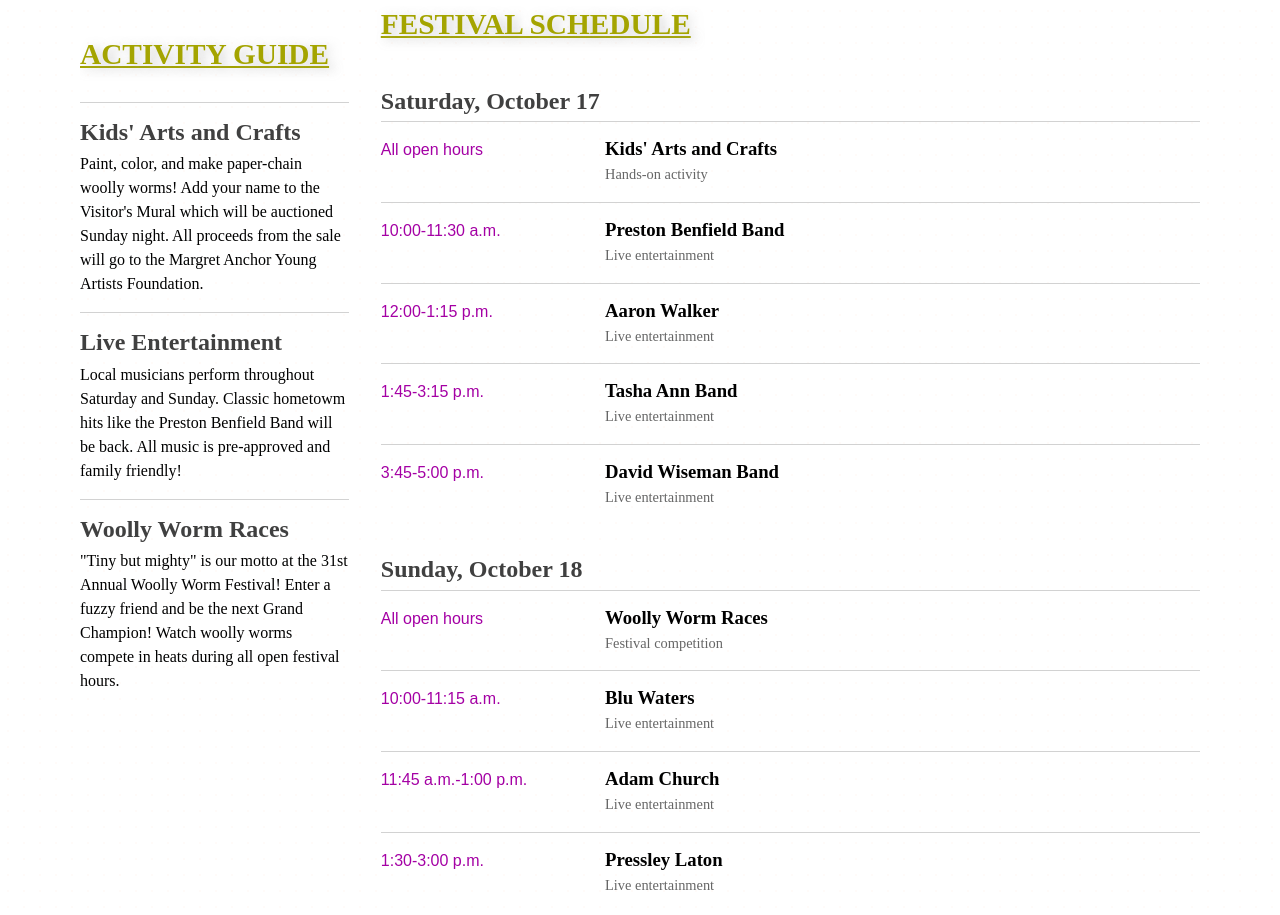
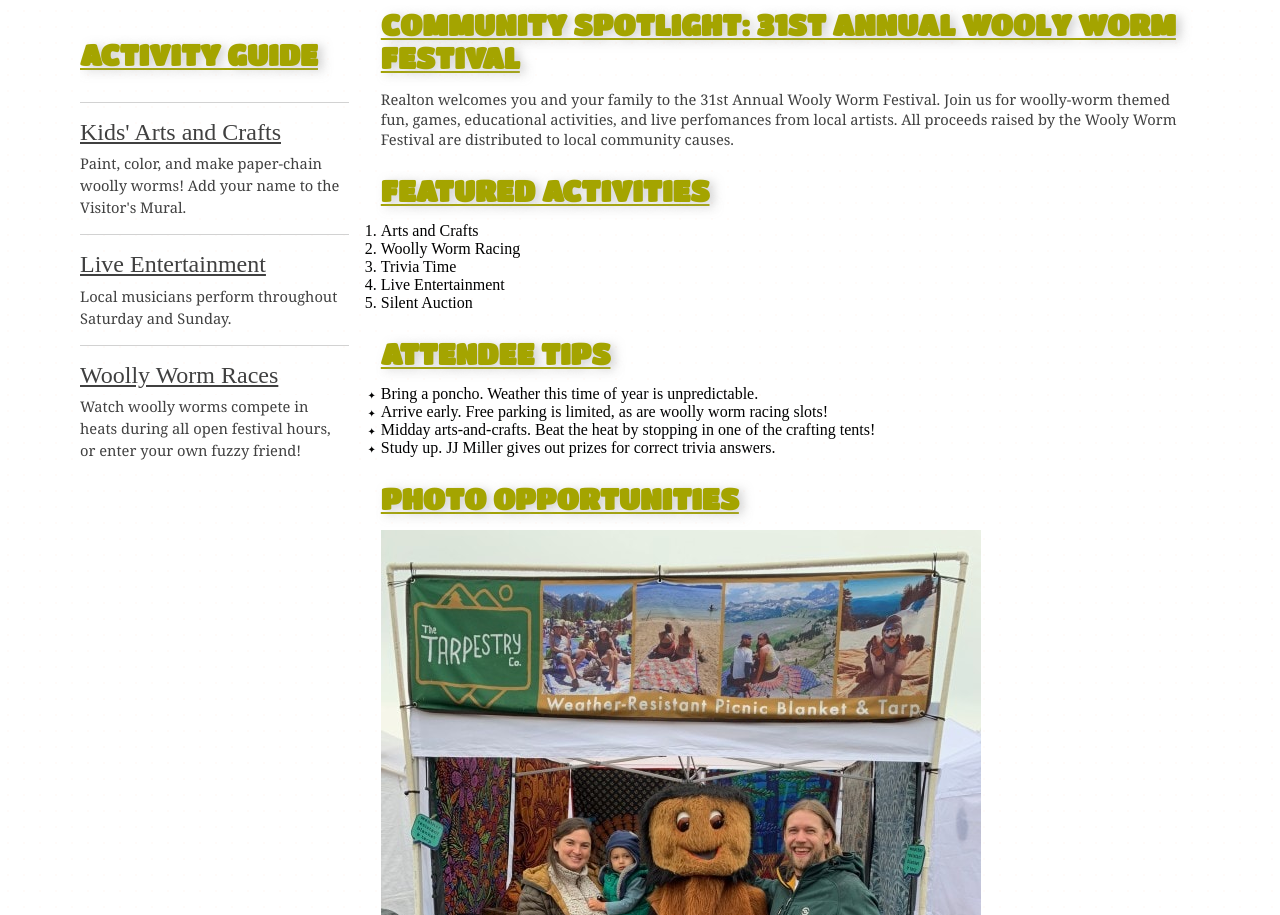
Before and after one commit to kcclayton/CSC-372-Assignment1, a plain HTML site: page event.html in a window 1280 px wide. Shown: the part 459-1374 px from the top of the page. Drawn offline with Linux system fonts and the light colour scheme; a web font is replaced by a local one.

Commit message:
Added custom list marker and several sections of the events page

```diff
--- a/event.html
+++ b/event.html
@@ -12,6 +12,8 @@
 </head>
 
 <body>
+
+    <!-- Extra features completed: favicon and custom list marker -->
 
     <header>
 
@@ -44,11 +46,11 @@
 
             <div class="hero-text">
 
-                <h1>
+                <p>
                     <span>The</span>
                     <span>Woolly Worms</span>
                     <span>Are Here.</span>
-                </h1>
+                </p>
 
             </div>
 
@@ -57,14 +59,14 @@
         <section id="event-content" class="main-content">
 
             <aside>
+
                 <h1>Activity Guide</h1>
 
                 <div class="activity-description">
                     <h2>Kids' Arts and Crafts</h2>
                     <p>
                         Paint, color, and make paper-chain woolly worms!
-                        Add your name to the Visitor's Mural which will be auctioned Sunday night.
-                        All proceeds from the sale will go to the Margret Anchor Young Artists Foundation.
+                        Add your name to the Visitor's Mural.
                     </p>
                 </div>
 
@@ -72,102 +74,58 @@
                     <h2>Live Entertainment</h2>
                     <p>
                         Local musicians perform throughout Saturday and Sunday.
-                        Classic hometowm hits like the Preston Benfield Band will be back.
-                        All music is pre-approved and family friendly!
                     </p>
                 </div>
 
                 <div class="activity-description">
                     <h2>Woolly Worm Races</h2>
-                    <p>"Tiny but mighty" is our motto at the 31st Annual Woolly Worm Festival!
-                        Enter a fuzzy friend and be the next Grand Champion!
-                        Watch woolly worms compete in heats during all open festival hours.</p>
+                    <p>
+                        Watch woolly worms compete in heats during all open festival hours, or enter your own fuzzy
+                        friend!
+                    </p>
                 </div>
+
             </aside>
 
             <section id="event-body">
-                <h1>Festival Schedule</h1>
 
-                <section class="schedule-day" aria-labelledby="saturday-heading">
-                    <h2 id="saturday-heading">Saturday, October 17</h2>
-
-                    <article class="schedule-item">
-                        <p class="schedule-time">All open hours</p>
-                        <div>
-                            <h3>Kids' Arts and Crafts</h3>
-                            <p class="schedule-type">Hands-on activity</p>
-                        </div>
-                    </article>
-
-                    <article class="schedule-item">
-                        <p class="schedule-time">10:00-11:30 a.m.</p>
-                        <div>
-                            <h3>Preston Benfield Band</h3>
-                            <p class="schedule-type">Live entertainment</p>
-                        </div>
-                    </article>
-
-                    <article class="schedule-item">
-                        <p class="schedule-time">12:00-1:15 p.m.</p>
-                        <div>
-                            <h3>Aaron Walker</h3>
-                            <p class="schedule-type">Live entertainment</p>
-                        </div>
-                    </article>
-
-                    <article class="schedule-item">
-                        <p class="schedule-time">1:45-3:15 p.m.</p>
-                        <div>
-                            <h3>Tasha Ann Band</h3>
-                            <p class="schedule-type">Live entertainment</p>
-                        </div>
-                    </article>
-
-                    <article class="schedule-item">
-                        <p class="schedule-time">3:45-5:00 p.m.</p>
-                        <div>
-                            <h3>David Wiseman Band</h3>
-                            <p class="schedule-type">Live entertainment</p>
-                        </div>
-                    </article>
+                <section class="event-section">
+                    <h1>Community Spotlight: 31st Annual Wooly Worm Festival</h1>
+                    <p>
+                        Realton welcomes you and your family to the 31st Annual Wooly Worm Festival.
+                        Join us for woolly-worm themed fun, games, educational activities, and live perfomances from
+                        local artists.
+                        All proceeds raised by the Wooly Worm Festival are distributed to local community causes.
+                    </p>
                 </section>
 
-                <section class="schedule-day" aria-labelledby="sunday-heading">
-                    <h2 id="sunday-heading">Sunday, October 18</h2>
+                <section class="event-section">
+                    <h1>Featured Activities</h1>
+                    <ol>
+                        <li>Arts and Crafts</li>
+                        <li>Woolly Worm Racing</li>
+                        <li>Trivia Time</li>
+                        <li>Live Entertainment</li>
+                        <li>Silent Auction</li>
+                    </ol>
+                </section>
 
-                    <article class="schedule-item">
-                        <p class="schedule-time">All open hours</p>
-                        <div>
-                            <h3>Woolly Worm Races</h3>
-                            <p class="schedule-type">Festival competition</p>
-                        </div>
-                    </article>
+                <section id="attendee-tips" class="event-section">
+                    <h1>Attendee Tips</h1>
+                        <ul>
+                            <li>Bring a poncho. Weather this time of year is unpredictable.</li>
+                            <li>Arrive early. Free parking is limited, as are woolly worm racing slots!</li>
+                            <li>Midday arts-and-crafts. Beat the heat by stopping in one of the crafting tents!</li>
+                            <li>Study up. JJ Miller gives out prizes for correct trivia answers.</li>
+                        </ul>
+                </section>
 
-                    <article class="schedule-item">
-                        <p class="schedule-time">10:00-11:15 a.m.</p>
-                        <div>
-                            <h3>Blu Waters</h3>
-                            <p class="schedule-type">Live entertainment</p>
-                        </div>
-                    </article>
+                <section class="event-section">
+                    <h1>Photo Opportunities</h1>
+                    <img src="images/event-main.jpeg" alt="Young family posing with Woolly Worm Festival mascot">
+                </section>
 
-                    <article class="schedule-item">
-                        <p class="schedule-time">11:45 a.m.-1:00 p.m.</p>
-                        <div>
-                            <h3>Adam Church</h3>
-                            <p class="schedule-type">Live entertainment</p>
-                        </div>
-                    </article>
-
-                    <article class="schedule-item">
-                        <p class="schedule-time">1:30-3:00 p.m.</p>
-                        <div>
-                            <h3>Pressley Laton</h3>
-                            <p class="schedule-type">Live entertainment</p>
-                        </div>
-                    </article>
-
-                </section>
+                <a href="index.html" class="button">Return to Homepage</a>
 
             </section>
 
--- a/style.css
+++ b/style.css
@@ -1,9 +1,42 @@
+@import url('https://fonts.googleapis.com/css2?family=Doppio+One&family=Montserrat:ital,wght@0,100..900;1,100..900&family=Roboto:ital,wght@0,100..900;1,100..900&family=Rubik+Mono+One&family=Titan+One&display=swap');
+
 /* UNIVERSAL STYLING */
 * {
   /* Box Model + Dimensions */
   margin: 0;
   padding: 0;
   box-sizing: border-box;
+
+}
+
+/* HEADERS STYLING */
+h1, h2, h3, h4, h5, h6 {
+
+  /* Typography + Text Styling */
+  text-decoration: underline;
+
+  /* Colors + Backgrounds */
+  color: #A4A400;
+
+}
+
+h1 {
+
+  /* Typography + Text Style */
+  font-family: 'Titan One', Arial, Helvetica, sans-serif;
+  font-weight: bold;
+  font-size: 22pt;
+  text-transform: uppercase;
+  text-shadow: 5px 2px 10px rgba(170, 170, 170, 0.5);
+
+}
+
+h2 {
+
+  /* Typography + Text Style */
+  font-weight: normal;
+  font-size: 18pt;
+
 }
 
 /* NAVBAR STYLING */
@@ -12,6 +45,7 @@ nav {
   /* Box Model + Dimensions */
   padding: 0.5rem 1rem;
   width: 100%;
+  box-shadow: 5px 5px 5px #4343431f;
 
   /* Layout + Positions */
   display: flex;
@@ -61,6 +95,9 @@ nav {
   /* Layout + Positioning */
   display: flex;
   gap: 1.5rem;
+
+  /* Typography + Text Styling*/
+  font-family: 'Doppio One', Arial, Helvetica, sans-serif;
 
   /* User Interface + Lists */
   list-style: none;
@@ -123,6 +160,12 @@ main {
   display: block;
 
   /* Typography + Text Styling */
+  font-family: 'Rubik Mono One', Arial, Helvetica, sans-serif;
+  font-size: 48pt;
+  letter-spacing: 2px;
+
+  /* Colors + Backgrounds */
+  color: white;
 
 }
 
@@ -161,15 +204,16 @@ main {
   /* Box Model + Dimensions */
   padding: 5px 0 15px;
 
+}
+.main-content p {
+
   /* Typography + Text Styling */
-  font-weight: bold;
-  font-size: 22pt;
-  text-transform: uppercase;
-  text-decoration: underline;
-  text-shadow: 5px 2px 10px rgba(170, 170, 170, 0.5);
+  font-size: 11pt;
+  font-family: Georgia, Garamond, serif;
 
-  /* Colors + Backgrounds */
-  color: #A4A400;
+  /* Colors + Background */
+  background-color: white;
+  color: #404040;
 
 }
 
@@ -313,6 +357,10 @@ main {
   font-size: 18pt;
   font-style: italic;
 
+  /* Colors + Backgrounds */
+  color: #1a1a1a;
+  background-color: transparent;
+
 }
 
 .testimonial-panel cite {
@@ -358,6 +406,10 @@ main {
   font-family: 'Montserrat', arial, helvetica, sans-serif;
   font-weight: 300;
   font-size: 24pt;
+
+  /* Colors + Backgrounds */
+  color: white;
+  background-color: transparent;
 
 }
 
@@ -436,42 +488,18 @@ main {
 
 }
 
-.schedule-day {
+.event-section {
 
-  margin-top: 2rem;
+  padding: 0 0 20px;
 
 }
 
-.schedule-item {
+#attendee-tips li::marker {
 
-  display: grid;
-  grid-template-columns: minmax(8rem, 0.35fr) minmax(0, 1fr);
-  gap: 1rem;
-  padding: 1rem 0;
-  border-top: 1px solid #d2d2d2;
+  content:"✦  ";
+  font-size: x-small;
 
 }
-
-.schedule-time {
-
-  font-family: 'Doppio One', arial, helvetica, sans-serif;
-  color: #A400A4;
-
-}
-
-.schedule-item h3 {
-
-  margin-bottom: 0.25rem;
-
-}
-
-.schedule-type {
-
-  font-size: 0.9rem;
-  color: #666666;
-
-}
-
 
 /* FOOTER STYLING */
 footer {
```
Also changed, not shown: index.html (+2 -2 lines), images/devon.jpeg (deleted), images/event-main.jpeg (added), images/marisol.jpg (deleted), images/priya.jpg (deleted).
